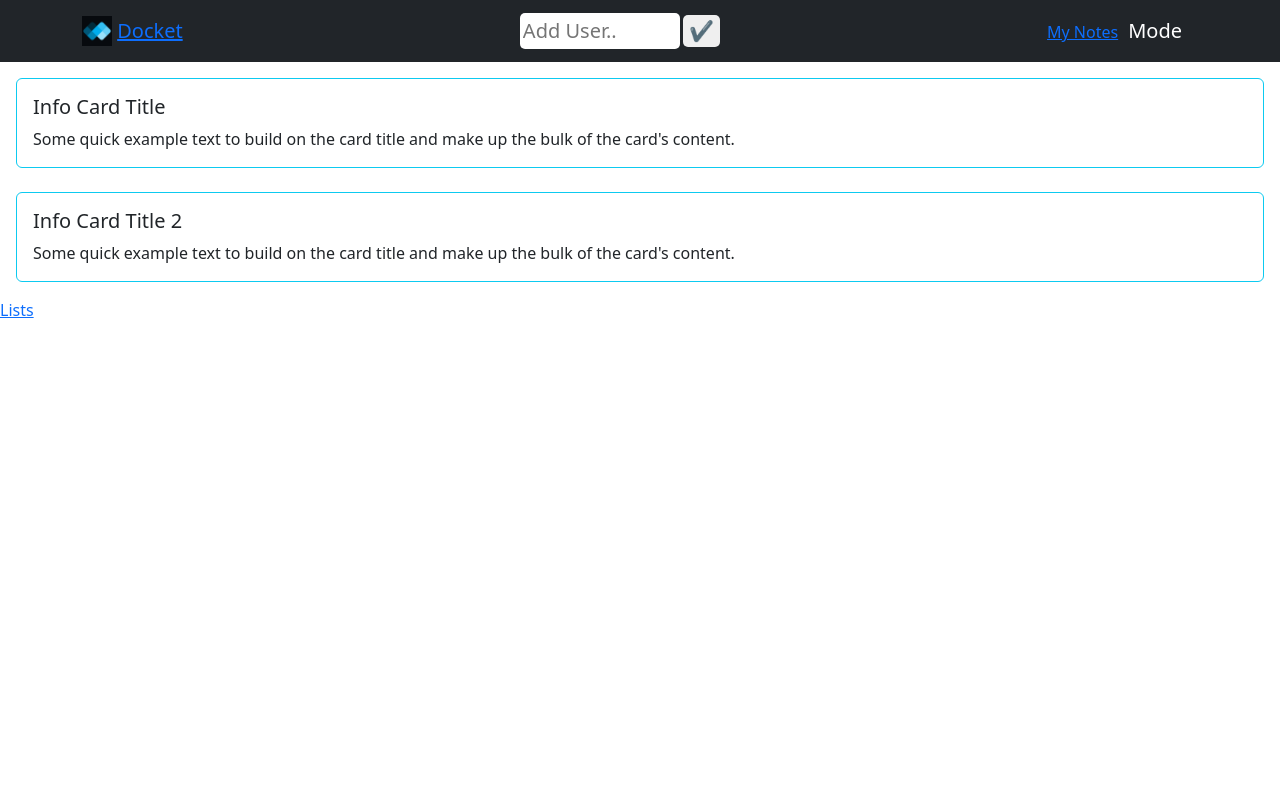
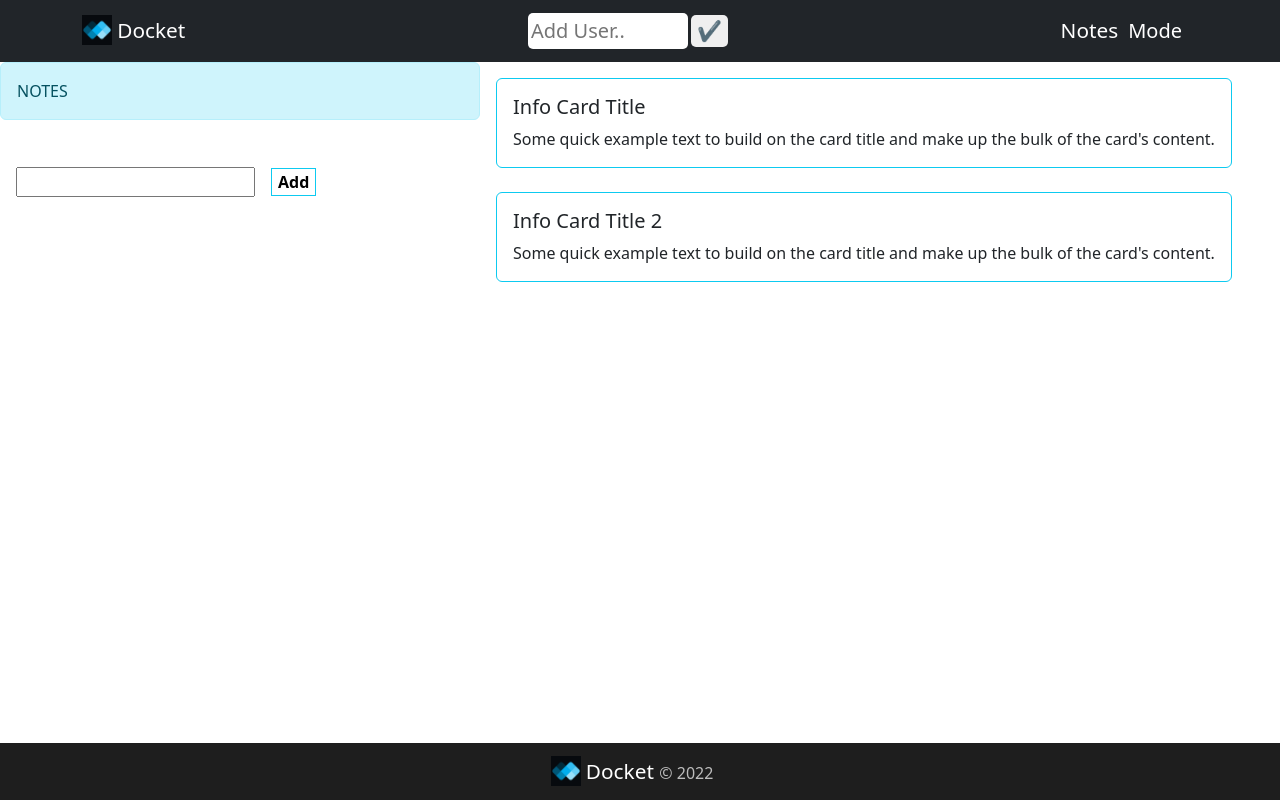
Before and after one commit to bouzianeseffah/front-end-project, a React (Create React App) app in the folder todo-list-project/: page /mynotes in a window 1280 px wide. Built offline with nearby package versions, Linux system fonts and the light colour scheme.

Commit message:
Organized code and fixed minor bugs

```diff
--- a/todo-list-project/public/index.css
+++ b/todo-list-project/public/index.css
@@ -1,20 +1,30 @@
-
 /* General */
 hr {
   width: auto;
 }
 
+/* Navbar */
+.navbar-text-style {
+  color: white;
+  text-decoration: none;
+  font-size: 1.3rem;
+}
+
+.navbar-text-style:hover {
+  color: white;
+}
 
 /* Sidebar */
 .content-container {
   display: flex;
+  width: 100%;
 }
 
 .sidebar button {
   margin: 1rem 0 1rem 1rem;
   color: black;
   background-color: transparent;
- border: 1px solid rgb(13,202,240);
+  border: 1px solid rgb(13, 202, 240);
   font-weight: bolder;
 }
 
@@ -32,7 +42,7 @@ hr {
 
 .offcanvas-body {
   margin: 0 1rem;
- flex-grow: 0!important;
+  flex-grow: 0 !important;
   /* Working on padding in full width */
   padding: 0 16px;
 }
@@ -52,11 +62,11 @@ hr {
 
 .sidebar-delete-buttons {
   border-radius: 3px;
-  border: 1px solid red!important;
-  color: red!important;
+  border: 1px solid red !important;
+  color: red !important;
   float: right;
-  margin: 0!important;
-  background-color: transparent!important;
+  margin: 0 !important;
+  background-color: transparent !important;
 }
 
 .sidebar-edit-buttons {
@@ -65,12 +75,12 @@ hr {
   color: goldenrod !important;
   float: right;
   margin: 0 5px 0 0 !important;
-  background-color: transparent!important;
+  background-color: transparent !important;
 }
 
 .green {
-  color: green!important;
-  border: 1px solid green!important;
+  color: green !important;
+  border: 1px solid green !important;
 }
 
 /* add name styles */
@@ -96,3 +106,16 @@ hr {
 .show {
   display: block;
 }
+
+/* FOOTER */
+
+.Footer {
+  position: absolute;
+  bottom: 0;
+  width: 100%;
+}
+
+.copyright {
+  font-size: 1rem;
+  opacity: 0.7;
+}
--- a/todo-list-project/src/App.js
+++ b/todo-list-project/src/App.js
@@ -1,14 +1,13 @@
 // DEPENDENCIES
-import { BrowserRouter, Route, Link } from "react-router-dom";
+import { BrowserRouter, Route } from "react-router-dom";
 import React from "react";
 import "bootstrap/dist/css/bootstrap.min.css";
 
 // COMPONENTS
-import Nav from "./components/Navbar";
-import LandingPage from "./components/LandingPage/LandingPage";
-// import MyNotes from "./components/MyNotes/MyNotes";
-// import Sidebar from "./components/Sidebar";
-import Lists from "./components/Lists";
+import Nav from "./components/Header/Navbar";
+import LandingPage from "./views/LandingPage/LandingPage";
+import MyNotes from "./views/MyNotes";
+import Footer from "./components/Footer/Footer";
 
 function App() {
   return (
@@ -23,8 +22,8 @@ function App() {
         </Route>
       </Switch> */}
       <Route path="/" component={LandingPage} exact />
-      <Route path="/mynotes" component={Lists} />
-      <Link to="/newnote">Lists</Link>
+      <Route path="/mynotes" component={MyNotes} />
+      <Footer />
     </BrowserRouter>
   );
 }
--- /dev/null
+++ b/todo-list-project/src/components/Footer/Footer.js
@@ -0,0 +1,30 @@
+import React, { useState } from "react";
+import Container from "react-bootstrap/Container";
+import Navbar from "react-bootstrap/Navbar";
+import logo from "../../images/Docket.png";
+import { Link } from "react-router-dom";
+
+function Footer() {
+  return (
+    <div className="Footer">
+      <Navbar style={{ backgroundColor: "#1e1e1e" }}>
+        <Container style={{ justifyContent: "space-around" }}>
+          <Navbar.Brand>
+            <img
+              alt=""
+              src={logo}
+              width="30"
+              height="30"
+              className="d-inline-block align-top"
+            />{" "}
+            <Link to="/" className="navbar-text-style">
+              Docket <span className="copyright"> &copy; 2022</span>
+            </Link>
+          </Navbar.Brand>
+        </Container>
+      </Navbar>
+    </div>
+  );
+}
+
+export default Footer;
--- a/todo-list-project/src/components/Navbar.js
+++ b/todo-list-project/src/components/Header/Navbar.js
@@ -1,7 +1,7 @@
 import React, { useState } from "react";
 import Container from "react-bootstrap/Container";
 import Navbar from "react-bootstrap/Navbar";
-import logo from "../images/Docket.png";
+import logo from "../../images/Docket.png";
 import { Link } from "react-router-dom";
 
 function Nav() {
@@ -32,7 +32,9 @@ function Nav() {
               height="30"
               className="d-inline-block align-top"
             />{" "}
-            <Link to="/">Docket</Link>
+            <Link to="/" className="navbar-text-style">
+              Docket
+            </Link>
           </Navbar.Brand>
 
           <Navbar.Brand>
@@ -52,7 +54,9 @@ function Nav() {
                 onClick={handleSubmit}
                 // onMouseDown={handleClose}
               >
-                <span>✔️</span>
+                <span role="img" aria-label="check mark">
+                  ✔️
+                </span>
               </button>
             </form>
 
@@ -64,13 +68,19 @@ function Nav() {
                 onClick={handleSubmit}
                 // onMouseDown={handleShow}
               >
-                <span>✏️</span>
+                <span role="img" aria-label="pencil image">
+                  ✏️
+                </span>
               </button>
             </div>
           </Navbar.Brand>
           <div>
-            <Link to="/mynotes" style={{ margin: "0 10px 0 0" }}>
-              My Notes
+            <Link
+              to="/mynotes"
+              className="navbar-text-style"
+              style={{ margin: "0 10px 0 0" }}
+            >
+              Notes
             </Link>
             {/* Light dark mode button */}
             <Navbar.Brand href="#home">Mode</Navbar.Brand>
--- a/todo-list-project/src/components/Sidebar.js
+++ b/todo-list-project/src/components/MyNotes/Sidebar.js
@@ -1,17 +1,14 @@
+// DEPENDENCIES
 import React, { useState, useEffect } from "react";
+import { Alert, Button, Offcanvas } from "react-bootstrap";
 import { nanoid } from "nanoid";
 import axios from "axios";
-import { Link } from "react-router-dom";
-
-import Alert from "react-bootstrap/Alert";
-import Button from "react-bootstrap/Button";
-import Offcanvas from "react-bootstrap/Offcanvas";
 
 // image
-import ArrowRight from "../images/arrow-right.svg";
+import ArrowRight from "../../images/arrow-right.svg";
 
 function Sidebar(props) {
-  // link to back-end ------------
+  // link to back-end ------------------------------------
   // stores the data from the url
   const [notes, setNotes] = useState([]);
 
@@ -24,22 +21,23 @@ function Sidebar(props) {
   useEffect(() => {
     fetchNotes();
   }, []);
-  // link to back-end ------------
+  // link to back-end --------------------------------------
 
-  // variables
+  // VARIABLES
   const [show, setShow] = useState(false);
   const handleClose = () => setShow(false);
   const handleShow = () => setShow(true);
 
   const [createdTitle, setCreatedTitle] = useState("");
-  const [title, setTitle] = useState({
-    title: "",
-    key: nanoid(),
-    id: nanoid(),
-  });
+  // const [title, setTitle] = useState({
+  //   title: "",
+  //   key: nanoid(),
+  //   id: nanoid(),
+  // });
   const [allTitles, setAllTitles] = useState([]);
 
   const [showEdit, setShowEdit] = useState(false);
+  // VARIABLES
 
   const addTitle = (e) => {
     e.preventDefault();
@@ -79,17 +77,17 @@ function Sidebar(props) {
     }
   }
 
-  const inputName2 = (event) => {
-    console.log(event.currentTarget.value);
-    // return event.currentTarget.value;
-    setAllTitles((prevTitles) =>
-      prevTitles.map((prevTitles) => {
-        return prevTitles.title === title.title
-          ? { ...prevTitles, title: event.currentTarget.value }
-          : prevTitles;
-      })
-    );
-  };
+  // const inputName2 = (event) => {
+  //   console.log(event.currentTarget.value);
+  //   // return event.currentTarget.value;
+  //   setAllTitles((prevTitles) =>
+  //     prevTitles.map((prevTitles) => {
+  //       return prevTitles.title === title.title
+  //         ? { ...prevTitles, title: event.currentTarget.value }
+  //         : prevTitles;
+  //     })
+  //   );
+  // };
 
   // sets title name from input
   const inputName = (event) => {
@@ -99,15 +97,15 @@ function Sidebar(props) {
 
   // iterates over our array and shows it in the browser
   const folderElements = allTitles.map((note) => (
-    <>
-      <p key={note.key} id={note.id}>
+    <div key={note.key}>
+      <p id={note.id}>
         {/* {note.title}  */}
         {showEdit === false ? (
           note.title
         ) : (
           <input
             type="text"
-            onChange={inputName2}
+            // onChange={inputName2}
             placeholder={note.title}
             maxLength="15"
           />
@@ -139,13 +137,13 @@ function Sidebar(props) {
           </button>
         )}
       </p>
-    </>
+    </div>
   ));
 
   return (
     <div className="sidebar">
       <Button className="d-lg-none sidebar-popout-button" onClick={handleShow}>
-        <img src={ArrowRight} width="20rem" height="20rem" />
+        <img src={ArrowRight} alt="right arrow" width="20rem" height="20rem" />
       </Button>
 
       <Alert variant="info" className="d-none d-lg-block">
@@ -162,9 +160,8 @@ function Sidebar(props) {
             <input
               type="text"
               value={createdTitle}
-              // onChange={inputName}
+              onChange={inputName}
               maxLength="15"
-              // back-end-code
             />
             <button
               type="button"
--- a/todo-list-project/src/components/LandingPage/LandingPage.js
+++ b/todo-list-project/src/views/LandingPage/LandingPage.js
@@ -1,5 +1,5 @@
 import React from "react";
-import { Container, Row, Button } from "react-bootstrap";
+import { Container, Row } from "react-bootstrap";
 import "./LandingPage.css";
 
 const LandingPage = () => {
--- /dev/null
+++ b/todo-list-project/src/views/MyNotes.js
@@ -0,0 +1,15 @@
+import Sidebar from "../components/MyNotes/Sidebar";
+import Lists from "../components/MyNotes/Lists";
+
+import React from "react";
+
+const MyNotes = () => {
+  return (
+    <div className="content-container">
+      <Sidebar />
+      <Lists />
+    </div>
+  );
+};
+
+export default MyNotes;
```
Also changed, not shown: todo-list-project/src/components/MyNotes/MyNotes.js (deleted, +0 -24 lines), todo-list-project/src/components/MyNotes/Lists.js (renamed from todo-list-project/src/components/Lists.js), todo-list-project/src/views/LandingPage/LandingPage.css (renamed from todo-list-project/src/components/LandingPage/LandingPage.css). Lines whose indentation alone changed are shown as unchanged.
